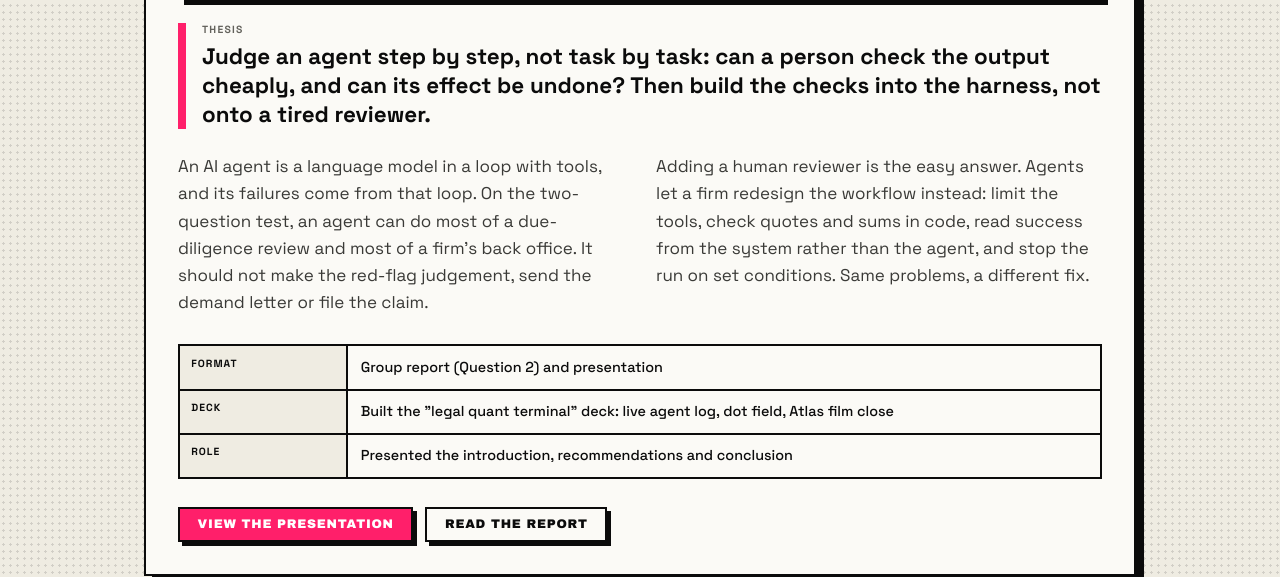
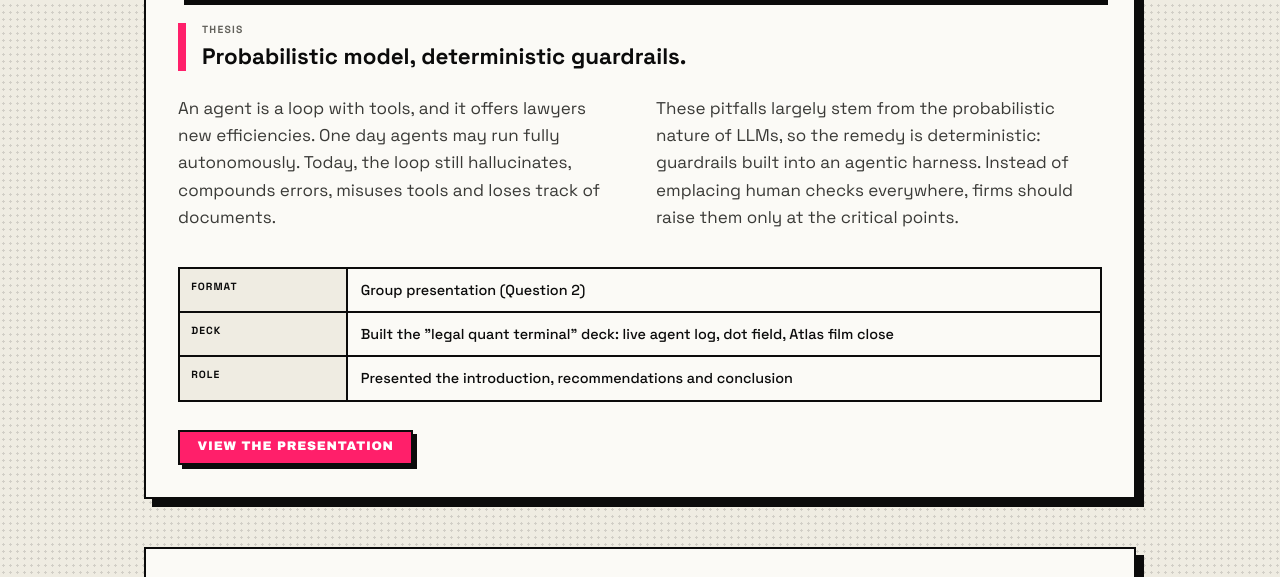
Before and after one commit to herbertww/herbertww.github.io, a plain HTML site: page index.html in a window 1280 px wide. Shown: the part 10736-11313 px from the top of the page. Drawn offline with Linux system fonts and the light colour scheme.

Commit message:
LAW 4067 card: use Herbert's conclusion and drop the report link (#6)
Claude-Session: https://claude.ai/code/session_015uVctmxrJu9aozqNoa3dBX

Co-authored-by: Claude <noreply@anthropic.com>

```diff
--- a/index.html
+++ b/index.html
@@ -429,23 +429,26 @@
         </video>
         <figcaption>Opening slide, as presented</figcaption>
       </figure>
-      <p class="thesis"><span>Thesis</span>Judge an agent step by step, not task by task: can a person check the output cheaply, and can its effect be undone? Then build the checks into the harness, not onto a tired reviewer.</p>
+      <p class="thesis"><span>Thesis</span>Probabilistic model, deterministic guardrails.</p>
       <div class="project-body">
         <p>
-          An AI agent is a language model in a loop with tools, and its failures come from that loop. On the two-question test, an agent can do most of a due-diligence review and most of a firm's back office. It should not make the red-flag judgement, send the demand letter or file the claim.
+          An agent is a loop with tools, and it offers lawyers new efficiencies. One day agents may
+          run fully autonomously. Today, the loop still hallucinates, compounds errors, misuses tools
+          and loses track of documents.
         </p>
         <p>
-          Adding a human reviewer is the easy answer. Agents let a firm redesign the workflow instead: limit the tools, check quotes and sums in code, read success from the system rather than the agent, and stop the run on set conditions. Same problems, a different fix.
+          These pitfalls largely stem from the probabilistic nature of LLMs, so the remedy is
+          deterministic: guardrails built into an agentic harness. Instead of emplacing human checks
+          everywhere, firms should raise them only at the critical points.
         </p>
       </div>
       <ul class="facts">
-        <li><span>Format</span><b>Group report (Question 2) and presentation</b></li>
+        <li><span>Format</span><b>Group presentation (Question 2)</b></li>
         <li><span>Deck</span><b>Built the "legal quant terminal" deck: live agent log, dot field, Atlas film close</b></li>
         <li><span>Role</span><b>Presented the introduction, recommendations and conclusion</b></li>
       </ul>
       <p class="links">
         <a class="btn" href="https://claude.ai/artifact/VP2PGkxNEbFxtkz193EH5M" rel="noopener" target="_blank">View the presentation</a>
-        <a class="btn ghost" href="https://claude.ai/artifact/GP9NBraqeKQN3Dh7Mx4VUT" rel="noopener" target="_blank">Read the report</a>
       </p>
     </article>
 
```
